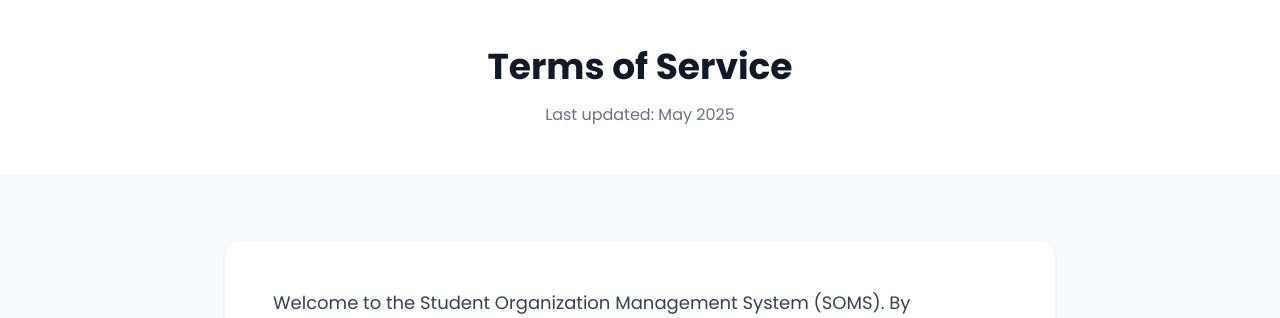
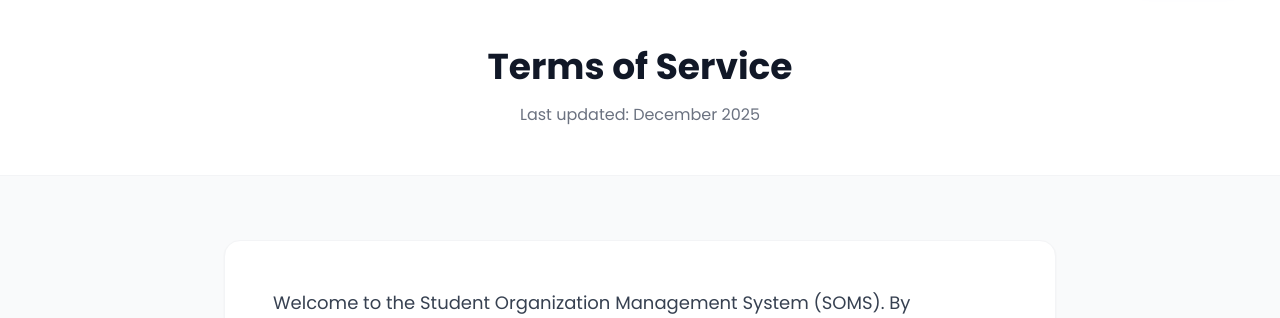
Before and after one commit to Ekskie/CCS-SBO-MANAGEMENT, a Flask app: page /terms in a window 1280 px wide. Shown: the part 81-399 px from the top of the page. Run offline with Flask 3, Linux system fonts and the light colour scheme; parts of the project's set-up code (start-up, migrations or seed data) failed here and were passed over; some libraries are stand-ins or nearby versions.

Commit message:
Update terms.html

```diff
--- a/templates/terms.html
+++ b/templates/terms.html
@@ -90,7 +90,7 @@
     <div class="bg-white pt-32 pb-12 border-b border-gray-100">
         <div class="max-w-4xl mx-auto px-4 sm:px-6 lg:px-8 text-center">
             <h1 class="text-3xl md:text-4xl font-bold text-gray-900 mb-4">Terms of Service</h1>
-            <p class="text-gray-500">Last updated: May 2025</p>
+            <p class="text-gray-500">Last updated: December 2025</p>
         </div>
     </div>
 
```
